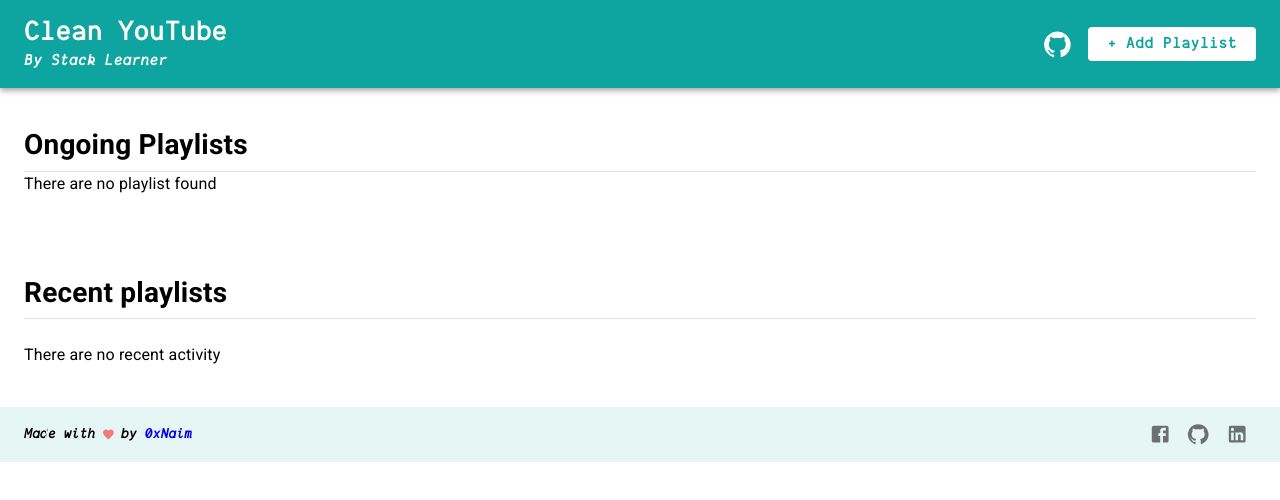
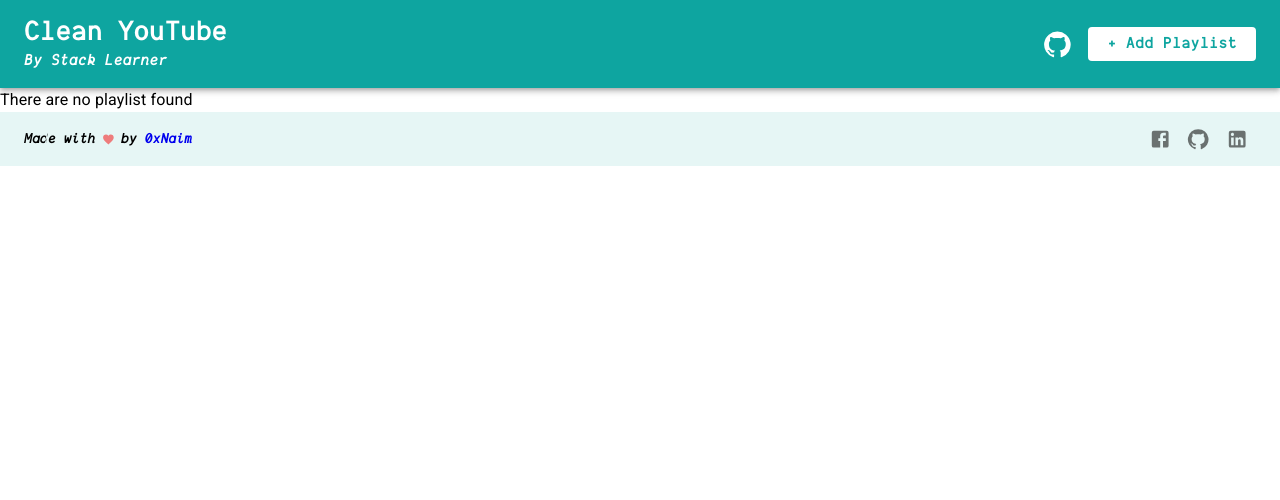
Before and after one commit to 0xNaim/clean-youtube, a Next.js app: page / in a window 1280 px wide. Shown: the top 500 px of the page. Built offline with nearby package versions, Linux system fonts and the light colour scheme.

Commit message:
mofify: code modify

```diff
--- a/components/favorites/Favorites.jsx
+++ b/components/favorites/Favorites.jsx
@@ -63,7 +63,6 @@
                 Favorite Playlists
               </Typography>
 
-              {favoritesArray?.length > 0 && (
               <Typography
                 className={styles.favorites__totalResult}
                 variant='h6'
@@ -71,7 +70,6 @@
               >
                 {favoritesArray?.length} results
               </Typography>
-              )}
             </Box>
             <Divider sx={{ marginTop: 1, marginBottom: 3 }} />
 
@@ -90,6 +88,7 @@
                     playlistThumbnail={plist.playlistThumbnail}
                     playlistDescription={plist.playlistDescription}
                     handleDelete={handleDelete}
+                    tag='Favorite'
                   />
                 </Box>
               ))}
--- a/components/playlists/Playlists.jsx
+++ b/components/playlists/Playlists.jsx
@@ -65,6 +65,11 @@
 
   return (
     <>
+      {playlistsArray?.length === 0 && (
+        <Typography variant='body1'>There are no playlist found</Typography>
+      )}
+
+      {playlistsArray?.length > 0 && (
         <Box
           component='div'
           className={styles.playlists__wrapper}
@@ -80,7 +85,6 @@
                 Ongoing Playlists
               </Typography>
 
-            {playlistsArray?.length > 0 && (
               <Typography
                 className={styles.playlists__totalResult}
                 variant='h6'
@@ -88,13 +92,8 @@
               >
                 {playlistsArray?.length} results
               </Typography>
-            )}
             </Box>
             <Divider sx={{ marginTop: 1 }} />
-
-          {playlistsArray?.length === 0 && (
-            <Typography variant='body1'>There are no playlist found</Typography>
-          )}
 
             <Carousel draggable responsive={responsive}>
               {playlistsArray?.map((plist) => (
@@ -115,13 +114,14 @@
                     addToFavoriteHandler={addToFavoriteHandler}
                     handleDelete={handleDelete}
                     showFavorite
-                  onGoing
+                    tag='Ongoing'
                   />
                 </Box>
               ))}
             </Carousel>
           </Container>
         </Box>
+      )}
 
       {addMessage && (
         <Notify
--- a/components/recents/Recents.jsx
+++ b/components/recents/Recents.jsx
@@ -51,6 +51,7 @@
 
   return (
     <>
+      {recentsArray?.length > 0 && (
         <Box
           component='div'
           className={styles.recents__wrapper}
@@ -66,7 +67,6 @@
                 Recent playlists
               </Typography>
 
-            {recentsArray?.length > 0 && (
               <Typography
                 className={styles.recents__totalResult}
                 variant='h6'
@@ -74,15 +74,8 @@
               >
                 {recentsArray?.slice(0, 5).length} results
               </Typography>
-            )}
             </Box>
             <Divider sx={{ marginTop: 1, marginBottom: 3 }} />
-
-          {recentsArray?.length === 0 && (
-            <Typography variant='body1'>
-              There are no recent activity
-            </Typography>
-          )}
 
             <Carousel draggable responsive={responsive}>
               {recentsArray?.slice(0, 5).map((plist) => (
@@ -99,12 +92,14 @@
                     playlistThumbnail={plist.playlistThumbnail}
                     playlistDescription={plist.playlistDescription}
                     handleDelete={handleDelete}
+                    tag='Watched'
                   />
                 </Box>
               ))}
             </Carousel>
           </Container>
         </Box>
+      )}
 
       {deleteMessage && (
         <Notify
--- a/components/single-card/SingleCard.jsx
+++ b/components/single-card/SingleCard.jsx
@@ -25,8 +25,8 @@
   playlistThumbnail,
   addToFavoriteHandler,
   handleDelete,
+  tag,
   showFavorite = false,
-  onGoing = false,
 }) => {
   return (
     <Card className={styles.playlist__card}>
@@ -88,12 +88,12 @@
               </a>
             </Link>
 
-            {onGoing && (
+            {tag && (
               <Typography
                 className={styles.cardContent__ongoing}
                 variant='body1'
               >
-                Ongoing
+                {tag}
               </Typography>
             )}
           </Box>
```
Lines whose indentation alone changed are shown as unchanged.
